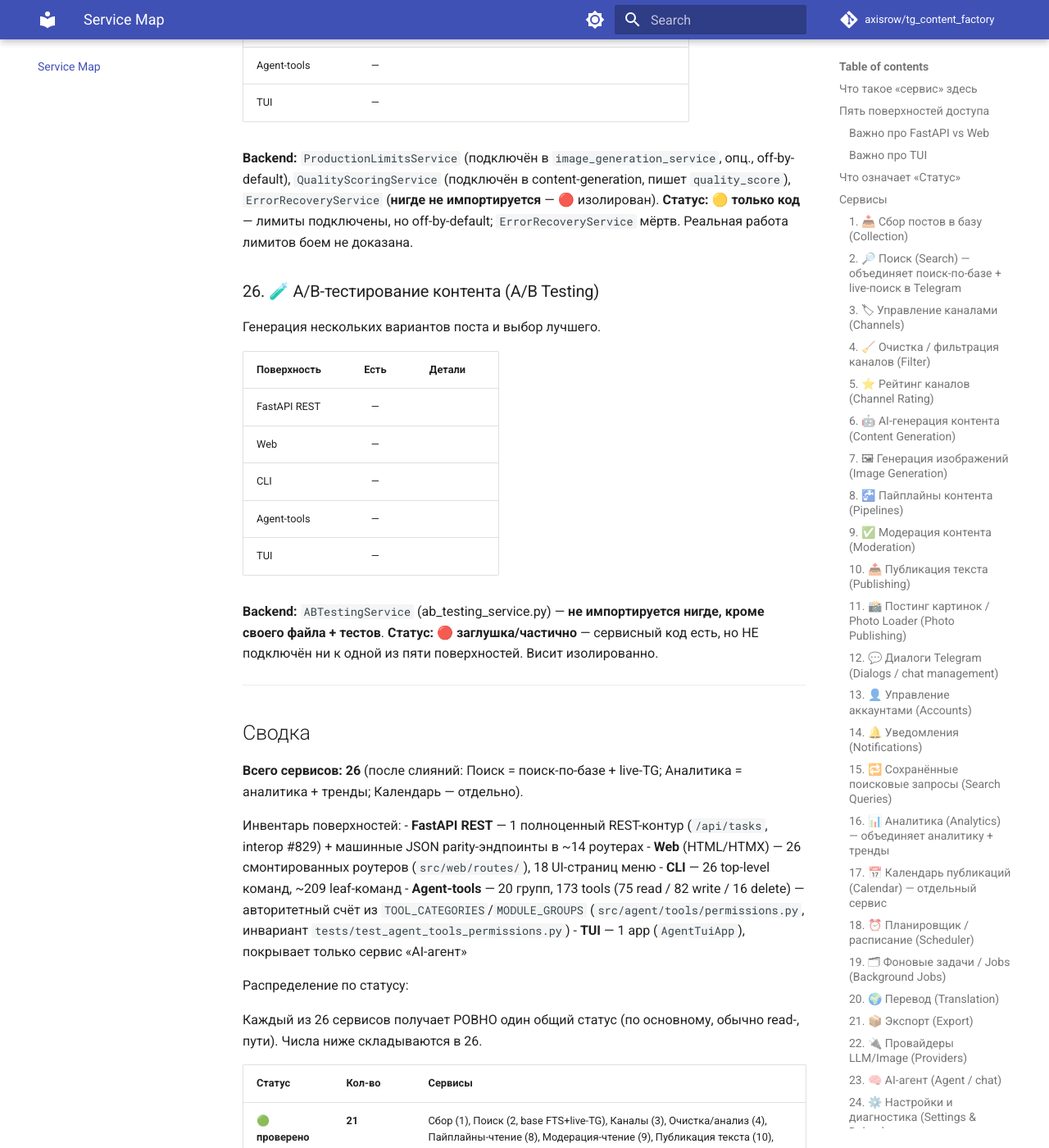
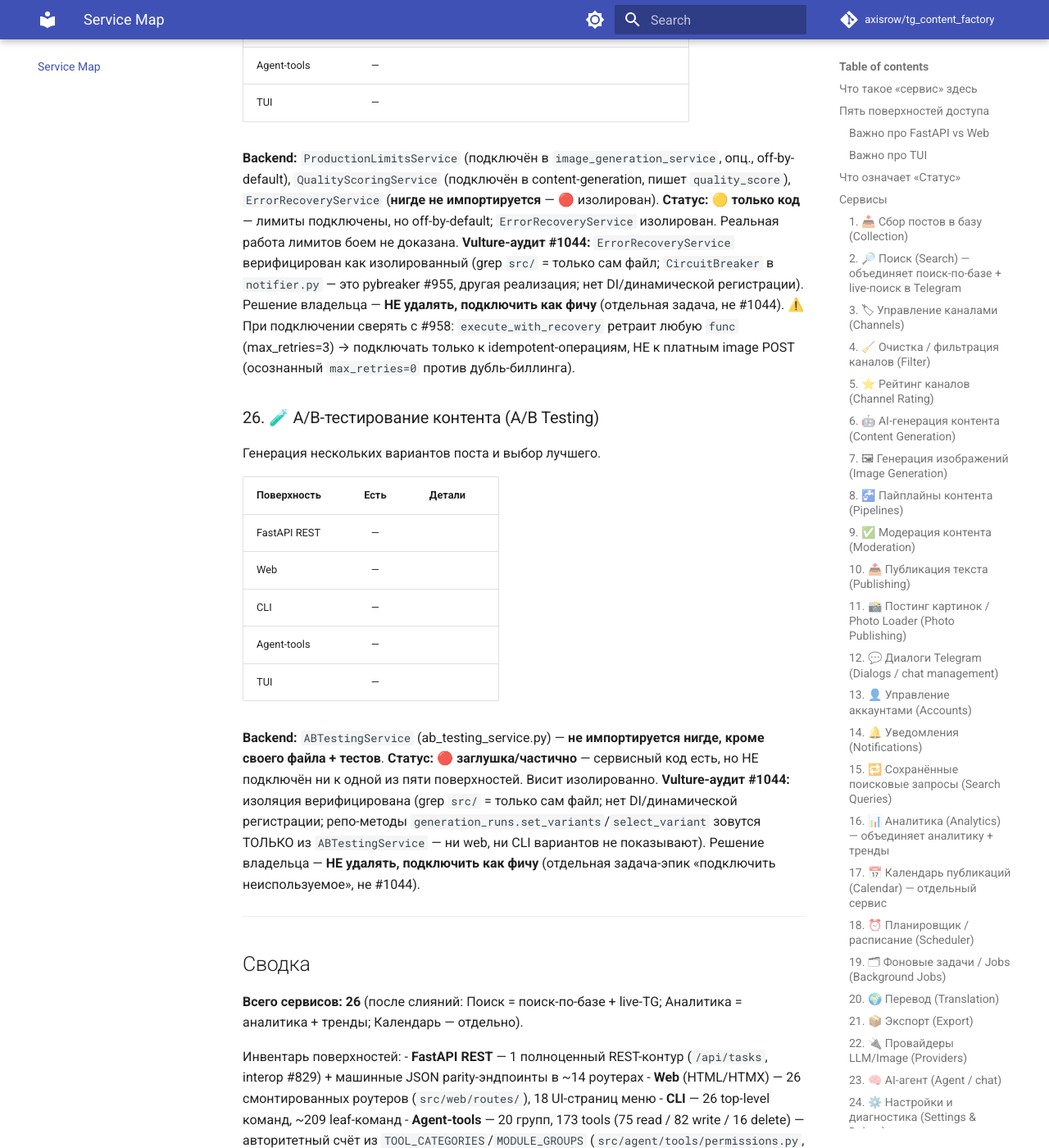
Before and after one commit to axisrow/tg_content_factory, an MkDocs documentation site: the page built from docs/feature-map.md, in a window 1280 px wide and 1400 px high, scrolled down 17184 px. Shown: the whole window at 82% size. Built offline with MkDocs 1.6.1 and Material for MkDocs 9.7.7, drawn with Linux system fonts in a browser that asks for light colours; comment, search, counter and statistics services are not loaded; some of the changed text lies outside the part shown.

Commit message:
docs: зафиксировать vulture-аудит #1044 (карта сервисов, секции 25/26)
Vulture-аудит src/ завершён. Реального нового мёртвого кода вне двух
изолированных сервисов НЕ выявлено: единственная high-confidence (100%)
находка vulture — `ensure_ascii` в utils/json.py — false-positive
(публичный kwarg safe_json_dumps для call-site совместимости, #956).
Весь список ≥60% — известные паттерны false-positive (FastAPI-роуты,
CLI cmd_*, string-dispatch _handle_*, Pydantic model_config).

ABTestingService (секция 26) и ErrorRecoveryService (секция 25)
верифицированы как изолированные (grep src/ = только сам файл; нет DI
и динамической регистрации). Почему важно: «мёртвый по графу» ≠ «не
нужен» — решение владельца per-case: ОБА не удалять, подключить как
фичи (отдельный эпик «подключить неиспользуемое», не #1044).

При будущем подключении ErrorRecovery — сверять с #958: execute_with_recovery
ретраит любую func (max_retries=3), нельзя оборачивать платный image POST
(осознанный max_retries=0 против дубль-биллинга).

Refs #1044
Co-Authored-By: Claude Opus 4.8 <noreply@anthropic.com>
Claude-Session: https://claude.ai/code/session_01GVQcZQkCiuWQURj4PwgYpQ

```diff
--- a/docs/feature-map.md
+++ b/docs/feature-map.md
@@ -419,7 +419,8 @@ Rate/cost-лимиты на провайдеров, учёт дневных за
 | TUI | — | |
 
 **Backend:** `ProductionLimitsService` (подключён в `image_generation_service`, опц., off-by-default), `QualityScoringService` (подключён в content-generation, пишет `quality_score`), `ErrorRecoveryService` (**нигде не импортируется** — 🔴 изолирован).
-**Статус:** 🟡 **только код** — лимиты подключены, но off-by-default; `ErrorRecoveryService` мёртв. Реальная работа лимитов боем не доказана.
+**Статус:** 🟡 **только код** — лимиты подключены, но off-by-default; `ErrorRecoveryService` изолирован. Реальная работа лимитов боем не доказана.
+**Vulture-аудит #1044:** `ErrorRecoveryService` верифицирован как изолированный (grep `src/` = только сам файл; `CircuitBreaker` в `notifier.py` — это pybreaker #955, другая реализация; нет DI/динамической регистрации). Решение владельца — **НЕ удалять, подключить как фичу** (отдельная задача, не #1044). ⚠️ При подключении сверять с #958: `execute_with_recovery` ретраит любую `func` (max_retries=3) → подключать только к idempotent-операциям, НЕ к платным image POST (осознанный `max_retries=0` против дубль-биллинга).
 
 ### 26. 🧪 A/B-тестирование контента (A/B Testing)
 
@@ -435,6 +436,7 @@ Rate/cost-лимиты на провайдеров, учёт дневных за
 
 **Backend:** `ABTestingService` (ab_testing_service.py) — **не импортируется нигде, кроме своего файла + тестов**.
 **Статус:** 🔴 **заглушка/частично** — сервисный код есть, но НЕ подключён ни к одной из пяти поверхностей. Висит изолированно.
+**Vulture-аудит #1044:** изоляция верифицирована (grep `src/` = только сам файл; нет DI/динамической регистрации; репо-методы `generation_runs.set_variants`/`select_variant` зовутся ТОЛЬКО из `ABTestingService` — ни web, ни CLI вариантов не показывают). Решение владельца — **НЕ удалять, подключить как фичу** (отдельная задача-эпик «подключить неиспользуемое», не #1044).
 
 ---
 
@@ -484,8 +486,8 @@ Rate/cost-лимиты на провайдеров, учёт дневных за
 
 **Тир 3 — «мёртвый/изолированный код» (риск тихих поломок, не покрыт):**
 
-8. **A/B-тестирование (26)** — 🔴 не подключён ни к одной поверхности. Либо удалить, либо доделать; сейчас — bit-rot.
-9. **ProductionLimits / ErrorRecovery (25)** — `ErrorRecoveryService` не импортируется; `ProductionLimitsService` off-by-default. Если лимиты реально нужны — по умолчанию не работают (риск перерасхода на провайдерах).
+8. **A/B-тестирование (26)** — 🔴 не подключён ни к одной поверхности. Vulture-аудит #1044 подтвердил изоляцию; решение владельца — **подключить как фичу** (отдельная задача-эпик), НЕ удалять. Пока — bit-rot.
+9. **ProductionLimits / ErrorRecovery (25)** — `ErrorRecoveryService` не импортируется; `ProductionLimitsService` off-by-default. Vulture-аудит #1044 подтвердил изоляцию `ErrorRecoveryService`; решение владельца — **подключить как фичу** (отдельная задача), НЕ удалять (⚠️ retry сверять с #958). Если лимиты реально нужны — по умолчанию не работают (риск перерасхода на провайдерах).
 
 **Тир 4 — нарушения инвариантов (структурные баги):**
 
```
